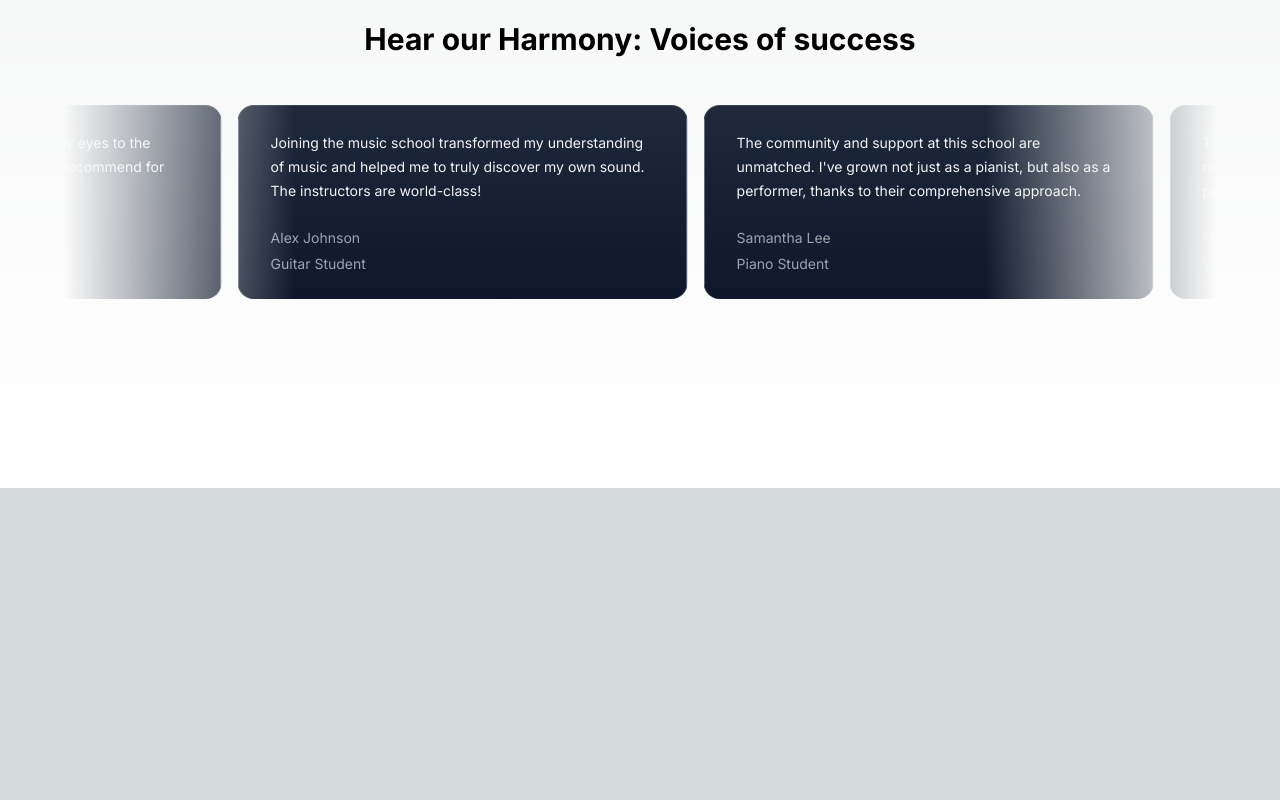
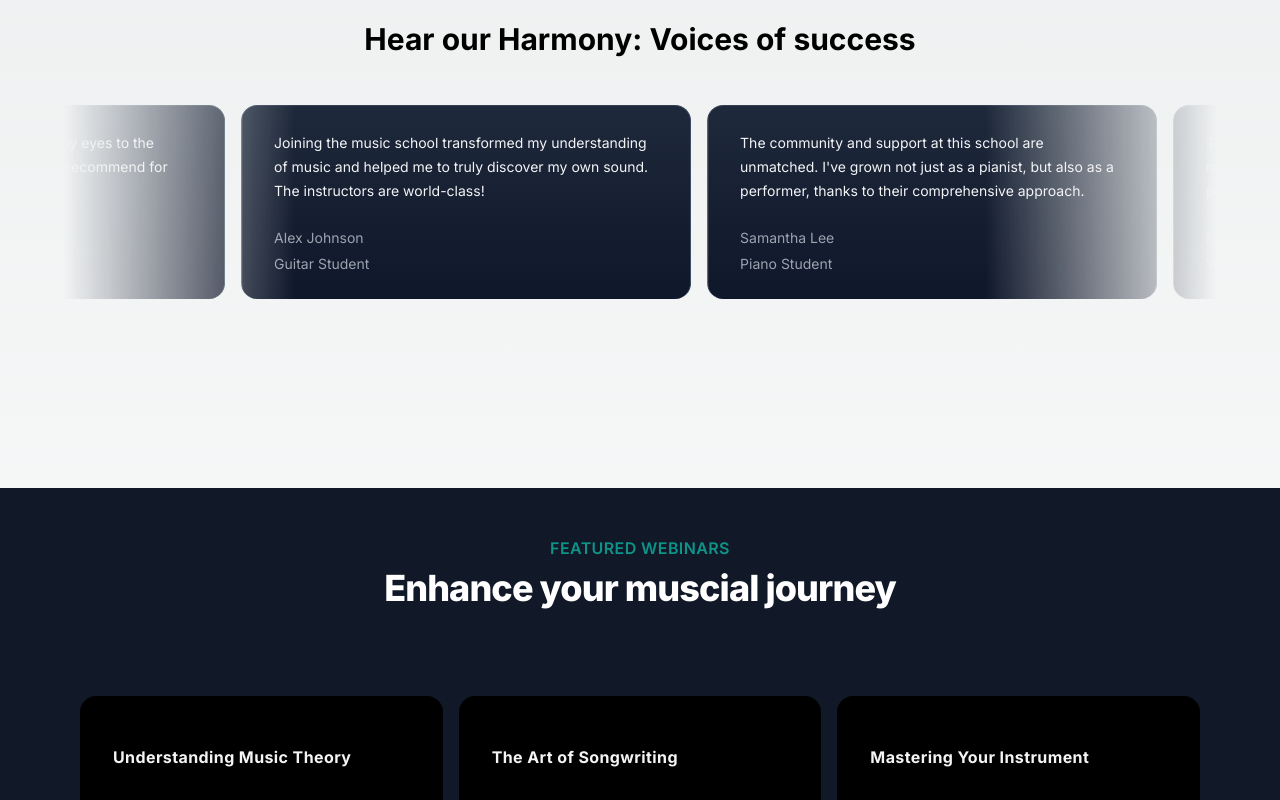
Before and after one commit to Abdus-Samee-007/music_academy, a Next.js app: page / in a window 1280 px wide. Shown: the part 2000-2800 px from the top of the page. Before the commit the page ends 2488 px from the top, so only its background shows below. Built offline with nearby package versions, Linux system fonts and the light colour scheme.

Commit message:
Hover Cards added

```diff
--- a/src/app/page.tsx
+++ b/src/app/page.tsx
@@ -1,6 +1,7 @@
 import FeaturedCourses from "@/components/FeaturedCourses";
 import HeroSection from "@/components/HeroSection";
 import MovingCards from "@/components/MovingCards";
+import UpcomingWebinars from "@/components/UpcomingWebinars";
 import WhyChooseUs from "@/components/WhyChooseUs";
 import Image from "next/image";
 
@@ -11,6 +12,7 @@
     <FeaturedCourses />
     <WhyChooseUs />
     <MovingCards />
+    <UpcomingWebinars />
    </main>
   );
 }
--- /dev/null
+++ b/src/components/UpcomingWebinars.tsx
@@ -0,0 +1,80 @@
+'use client'
+import Link from "next/link"
+import { HoverEffect } from "@/components/ui/card-hover-effect";
+
+
+function UpcomingWebinars() {
+    const featuredWebinars = [
+        {
+          title: 'Understanding Music Theory',
+          description:
+            'Dive deep into the fundamentals of music theory and enhance your musical skills.',
+          slug: 'understanding-music-theory',
+          isFeatured: true,
+        },
+        {
+          title: 'The Art of Songwriting',
+          description:
+            'Learn the craft of songwriting from experienced musicians and songwriters.',
+          slug: 'the-art-of-songwriting',
+          isFeatured: true,
+        },
+        {
+          title: 'Mastering Your Instrument',
+          description:
+            'Advanced techniques to master your musical instrument of choice.',
+          slug: 'mastering-your-instrument',
+          isFeatured: true,
+        },
+        {
+          title: 'Music Production Essentials',
+          description:
+            'Get started with music production with this comprehensive overview.',
+          slug: 'music-production-essentials',
+          isFeatured: true,
+        },
+        // Added two more webinars
+        {
+          title: 'Live Performance Techniques',
+          description:
+            'Enhance your live performance skills with expert tips and strategies.',
+          slug: 'live-performance-techniques',
+          isFeatured: true,
+        },
+        {
+          title: 'Digital Music Marketing',
+          description:
+            'Learn how to promote your music effectively in the digital age.',
+          slug: 'digital-music-marketing',
+          isFeatured: true,
+        },
+      ];
+  return (
+
+    <div className="p-12 bg-gray-900">
+        <div className="max-w-7xl mx-auto px-4 sm:px-6">
+            <div className="text-center">
+                <h2 className="text-base text-teal-600 font-semibold tracking-wide uppercase">FEATURED WEBINARS</h2>
+                <p className="mt-2 text-3xl leading-8 font-extrabold tracking-tight text-white sm:text-4xl">Enhance your muscial journey</p>
+            </div>
+            <div className="mt-10">
+            <HoverEffect items={featuredWebinars.map(webinar =>(
+                {
+                    title: webinar.title,
+                    description: webinar.description,
+                    slug: webinar.slug,
+                    isFeatured: webinar.isFeatured,
+                    key: webinar.slug,
+                    link: `/webinars/${webinar.slug}`
+                }))}/>
+            </div>
+            <div className="mt-10 text-center">
+                <Link href="{/}" className="px-4 py-2 rounded border border-neutral-600 text-neutral-700 bg-white hover:bg-gray-100 transition duration-200">
+                View All Webinars</Link>
+            </div>
+        </div>
+        </div>
+  )
+}
+
+export default UpcomingWebinars
--- /dev/null
+++ b/src/components/ui/card-hover-effect.tsx
@@ -0,0 +1,111 @@
+import { cn } from "@/utils/cn";
+import { AnimatePresence, motion } from "framer-motion";
+import Link from "next/link";
+import { useState } from "react";
+
+export const HoverEffect = ({
+  items,
+  className,
+}: {
+  items: {
+    title: string;
+    description: string;
+    link: string;
+  }[];
+  className?: string;
+}) => {
+  let [hoveredIndex, setHoveredIndex] = useState<number | null>(null);
+
+  return (
+    <div
+      className={cn(
+        "grid grid-cols-1 md:grid-cols-2  lg:grid-cols-3  py-10",
+        className
+      )}
+    >
+      {items.map((item, idx) => (
+        <Link
+          href={item?.link}
+          key={item?.link}
+          className="relative group  block p-2 h-full w-full"
+          onMouseEnter={() => setHoveredIndex(idx)}
+          onMouseLeave={() => setHoveredIndex(null)}
+        >
+          <AnimatePresence>
+            {hoveredIndex === idx && (
+              <motion.span
+                className="absolute inset-0 h-full w-full bg-neutral-200 dark:bg-slate-800/[0.8] block  rounded-3xl"
+                layoutId="hoverBackground"
+                initial={{ opacity: 0 }}
+                animate={{
+                  opacity: 1,
+                  transition: { duration: 0.15 },
+                }}
+                exit={{
+                  opacity: 0,
+                  transition: { duration: 0.15, delay: 0.2 },
+                }}
+              />
+            )}
+          </AnimatePresence>
+          <Card>
+            <CardTitle>{item.title}</CardTitle>
+            <CardDescription>{item.description}</CardDescription>
+          </Card>
+        </Link>
+      ))}
+    </div>
+  );
+};
+
+export const Card = ({
+  className,
+  children,
+}: {
+  className?: string;
+  children: React.ReactNode;
+}) => {
+  return (
+    <div
+      className={cn(
+        "rounded-2xl h-full w-full p-4 overflow-hidden bg-black border border-transparent dark:border-white/[0.2] group-hover:border-slate-700 relative z-20",
+        className
+      )}
+    >
+      <div className="relative z-50">
+        <div className="p-4">{children}</div>
+      </div>
+    </div>
+  );
+};
+export const CardTitle = ({
+  className,
+  children,
+}: {
+  className?: string;
+  children: React.ReactNode;
+}) => {
+  return (
+    <h4 className={cn("text-zinc-100 font-bold tracking-wide mt-4", className)}>
+      {children}
+    </h4>
+  );
+};
+export const CardDescription = ({
+  className,
+  children,
+}: {
+  className?: string;
+  children: React.ReactNode;
+}) => {
+  return (
+    <p
+      className={cn(
+        "mt-8 text-zinc-400 tracking-wide leading-relaxed text-sm",
+        className
+      )}
+    >
+      {children}
+    </p>
+  );
+};
```
